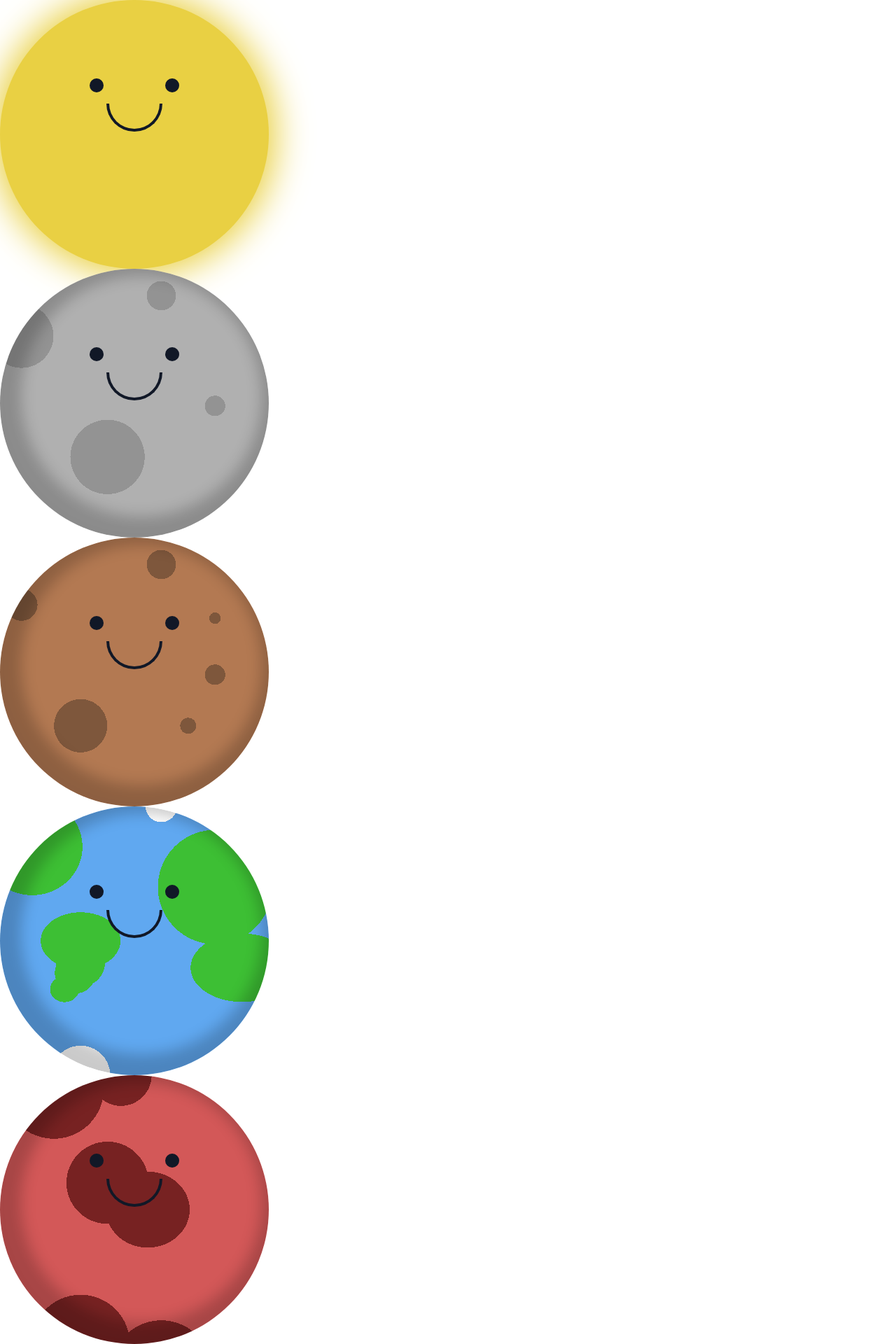
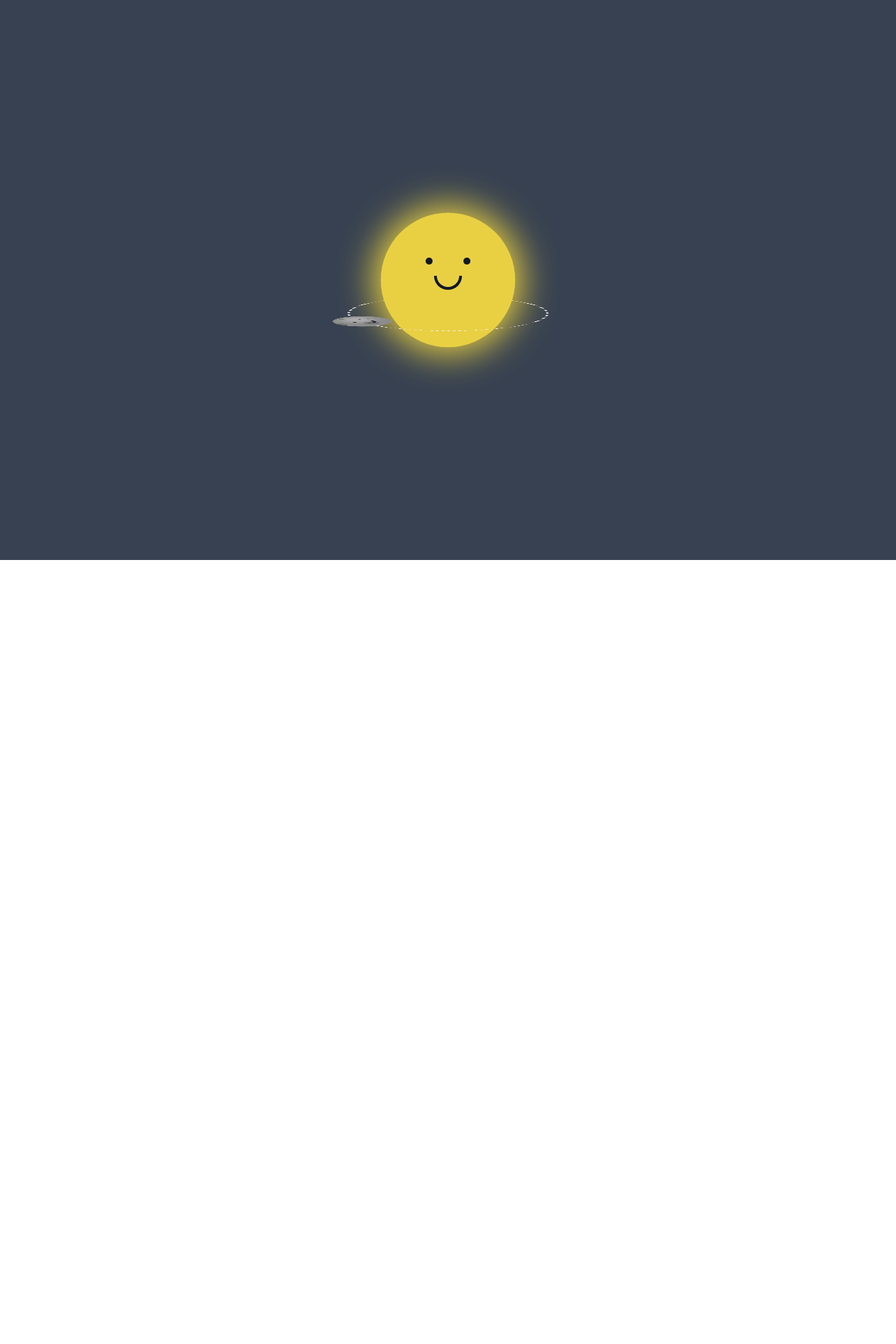
Before and after one commit to cam-peck/mission-beepossible, a Next.js app: page / in a window 1280 px wide. Shown: the top 1920 px of the page at 70% size. After the commit the page ends 800 px from the top, so only its background shows below. Built offline with nearby package versions, Linux system fonts and the light colour scheme.

Commit message:
Started created home page rendering planets revolving around sun

```diff
--- a/pages/components/mercury.tsx
+++ b/pages/components/mercury.tsx
@@ -1,12 +1,14 @@
+
+
 export default function Mercury() {
   return (
     <div className="w-[30%] planet bg-mercury mercury">
-      <div className="flex flex-col items-center w-1/3 pt-28">
+      <div className="flex flex-col items-center w-1/3 pt-8">
         <div className="w-full flex justify-between">
-          <div className="w-[20px] h-[20px] bg-gray-900 rounded-full" />
-          <div className="w-[20px] h-[20px] bg-gray-900 rounded-full" />
+          <div className="w-[5px] h-[5px] bg-gray-900 rounded-full" />
+          <div className="w-[5px] h-[5px] bg-gray-900 rounded-full" />
         </div>
-      <div className="w-[80px] h-[40px] rounded-b-full border-b-4 border-l-4 border-gray-900 border-r-4 mt-4" />
+      <div className="w-[20px] h-[10px] rounded-b-full border-b-4 border-l-4 border-gray-900 border-r-4 mt-4" />
       </div>
     </div>
   )
--- /dev/null
+++ b/pages/components/solarsystem.tsx
@@ -0,0 +1,20 @@
+import Mercury from "./mercury"
+
+export default function SolarSystem() {
+  return (
+    <div className="h-screen flex items-center justify-center bg-gray-700">
+      <div className="w-[15%] planet bg-sun shadow-sun absolute preserve">
+        <div className="flex flex-col items-center w-1/3 pt-16">
+          <div className="w-full flex justify-between">
+            <div className="w-[10px] h-[10px] bg-gray-900 rounded-full" />
+            <div className="w-[10px] h-[10px] bg-gray-900 rounded-full" />
+          </div>
+          <div className="w-[40px] h-[20px] rounded-b-full border-b-4 border-l-4 border-gray-900 border-r-4 mt-4" />
+        </div>
+        <div className="w-[150%] aspect-square margin-auto rounded-full border border-4 border-dotted border-gray-100 absolute animate-[circle_10s_linear_infinite]">
+          <Mercury />
+        </div>
+      </div>
+    </div>
+  )
+}
--- a/pages/index.tsx
+++ b/pages/index.tsx
@@ -1,27 +1,9 @@
-import Mercury from "./components/mercury";
-import Venus from "./components/venus";
-import Earth from "./components/earth";
-import Mars from "./components/mars";
-import Jupiter from "./components/jupiter";
-import Saturn from "./components/saturn";
-import Uranus from "./components/uranus";
-import Neptune from "./components/neptune";
-import Pluto from "./components/pluto";
-import Sun from "./components/sun";
+import SolarSystem from "./components/solarsystem";
 
 export default function Home() {
   return (
     <main>
-      <Sun />
-      <Mercury />
-      <Venus />
-      <Earth />
-      <Mars />
-      <Jupiter />
-      <Saturn />
-      <Uranus />
-      <Neptune />
-      <Pluto />
+      <SolarSystem></SolarSystem>
     </main>
   );
 }
--- a/styles/globals.css
+++ b/styles/globals.css
@@ -9,6 +9,10 @@
     display: flex;
     justify-content: center;
     box-shadow: inset 10px -10px 20px 20px rgb(0 0 0 / 20.7%);
+  }
+
+  .preserve {
+    transform-style: preserve-3d;
   }
 
   .mercury {
--- a/tailwind.config.js
+++ b/tailwind.config.js
@@ -17,6 +17,12 @@ module.exports = {
         },
         boxShadow: {
           'sun': '0 0 50px 10px rgb(241 241 152)'
+        },
+        keyframes: {
+          circle: {
+            '0%': { transform: 'rotateX(80deg) rotateZ(0)' },
+            '100%': { transform: 'rotateX(80deg) rotateZ(360deg)' }
+          }
         }
       },
     },
```
Lines whose indentation alone changed are shown as unchanged.
